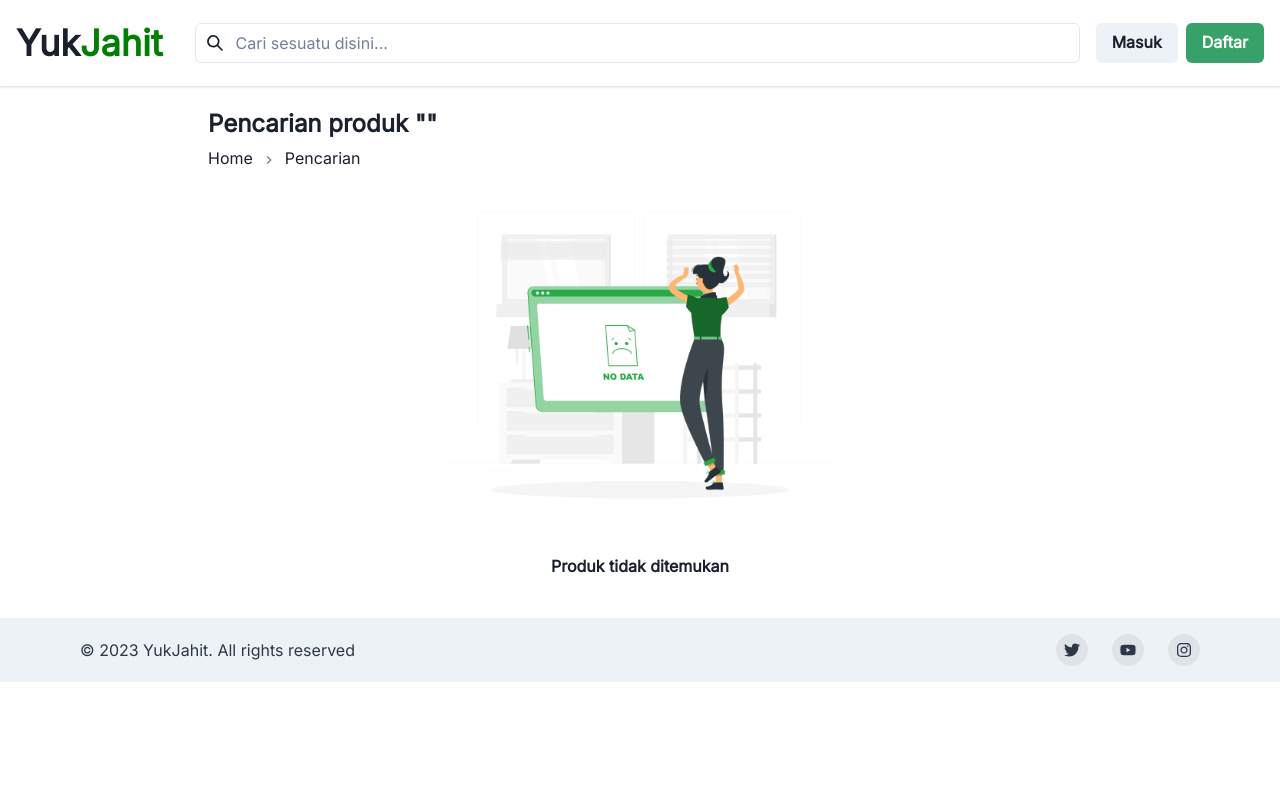
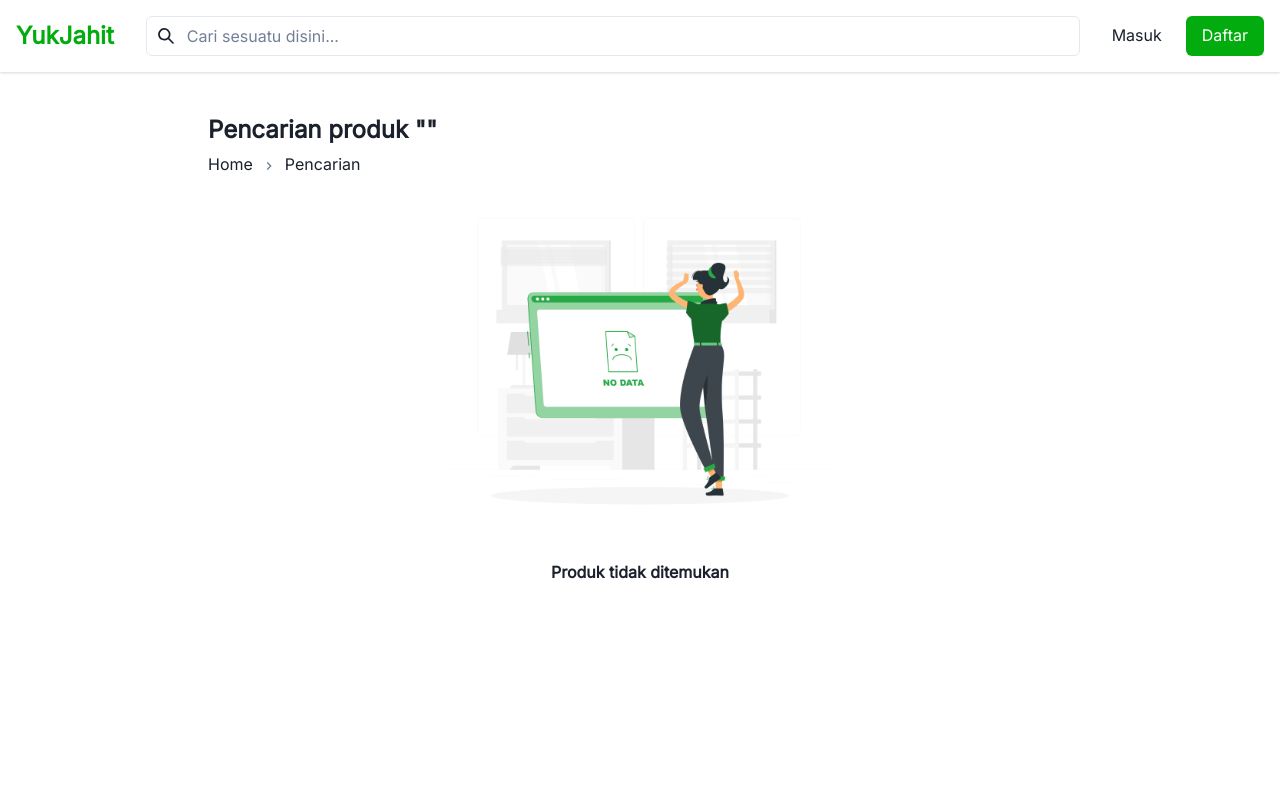
Before and after one commit to damaranshary/yuk-jahit-frontend, a React (Vite) app: page /search in a window 1280 px wide. Shown: the top 800 px of the page. Built offline with nearby package versions, Linux system fonts and the light colour scheme.

Commit message:
fix: changes ui

```diff
--- a/src/components/footer/index.tsx
+++ b/src/components/footer/index.tsx
@@ -45,21 +45,18 @@ const SocialButton = ({
 const Footer = () => {
   return (
     <Box
-      bg={useColorModeValue("gray.50", "gray.900")}
-      color={useColorModeValue("gray.700", "gray.200")}
       mt={10}
-      bgColor="gray.100"
     >
       <Container
         as={Stack}
         maxW={"6xl"}
-        py={4}
+        py={6}
         direction={{ base: "column", md: "row" }}
         spacing={4}
         justify={{ base: "center", md: "space-between" }}
         align={{ base: "center", md: "center" }}
       >
-        <Text>© 2023 YukJahit. All rights reserved</Text>
+        <Text size={"md"} fontWeight={"regular"}>© 2023 YukJahit. All rights reserved</Text>
         <Stack direction={"row"} spacing={6}>
           <SocialButton label={"Twitter"} href={"#"}>
             <FaTwitter />
--- a/src/components/navbar/index.tsx
+++ b/src/components/navbar/index.tsx
@@ -17,6 +17,7 @@ import {
 } from "@chakra-ui/react";
 
 import { ChangeEvent, useEffect, useState } from "react";
+import { FaShoppingCart } from "react-icons/fa";
 import { Link as RouterLink, useNavigate } from "react-router-dom";
 const Navbar = () => {
   const [login, setLogin] = useState(false); // if login is true, show logout button
@@ -58,11 +59,12 @@ const Navbar = () => {
       shadow="lg"
       boxShadow="base"
       p={4}
+      mb={10}
     >
       <Link as={RouterLink} to="/" mr="4">
-        <Text as="h1" fontSize="4xl" fontWeight="extrabold">
+        <Text as="h1" fontSize="2xl" fontWeight="bold" color="green.500">
           Yuk
-          <Text as="span" color="green">
+          <Text as="span">
             Jahit
           </Text>
         </Text>
@@ -84,7 +86,7 @@ const Navbar = () => {
       </Box>
       {!login ? ( // if login is false
         <ButtonGroup>
-          <Button as={RouterLink} to="/login">
+          <Button as={RouterLink} variant="ghost" to="/login">
             Masuk
           </Button>
           <Button as={RouterLink} colorScheme="green" to="/register">
@@ -94,11 +96,9 @@ const Navbar = () => {
       ) : (
         // if login is true
         <ButtonGroup>
-          <Link as={RouterLink} to="/cart">
-            <Button>Keranjang</Button>
-          </Link>
+          <Button as={RouterLink} to="/cart" variant="ghost" leftIcon={<FaShoppingCart />}>Keranjang</Button>
           <Menu>
-            <MenuButton as={Button} rightIcon={<ChevronDownIcon />}>
+            <MenuButton as={Button} variant="ghost" rightIcon={<ChevronDownIcon />}>
               Akun
             </MenuButton>
             <MenuList>
--- a/src/components/orderCard/index.tsx
+++ b/src/components/orderCard/index.tsx
@@ -77,7 +77,7 @@ const OrderCard = ({
             py={1}
             borderRadius={5}
           >
-            Kadaluarsa
+            Kedaluwarsa
           </Text>
         )}
         {status === "cancel" && (
--- a/src/components/productCard/index.tsx
+++ b/src/components/productCard/index.tsx
@@ -17,7 +17,7 @@ const ProductsCard = ({ _id, product_img, name, price }: ProductTypes) => {
       onClick={() => handleOnClick(_id)}
       _hover={{
         cursor: "pointer",
-        shadow: "xl",
+        shadow: "lg",
       }}
       shadow="md"
       boxShadow="base"
@@ -37,7 +37,7 @@ const ProductsCard = ({ _id, product_img, name, price }: ProductTypes) => {
         />
       </Center>
       <Stack direction="column" maxW="lg" mt="4">
-        <Text as="h1" fontSize="xl" fontWeight="semibold">
+        <Text as="h1" fontSize="md" fontWeight="semibold">
           {name}
         </Text>
         <Text as="p">
@@ -46,7 +46,7 @@ const ProductsCard = ({ _id, product_img, name, price }: ProductTypes) => {
             YukJahit
           </Text>
         </Text>
-        <Text as="p" fontSize="xl" fontWeight="bold">
+        <Text as="p" fontSize="md" fontWeight="semibold">
           Rp. {price}
         </Text>
       </Stack>
--- a/src/pages/home/index.tsx
+++ b/src/pages/home/index.tsx
@@ -16,12 +16,12 @@ const Home = () => {
 
   return (
     <Container maxW="4xl" centerContent>
-      <Image src="carousel-asset.jpg" rounded={10} my={5} />
       <Box>
-        <Text fontWeight="semibold" fontSize="2xl" my={5}>
+        <Image src="carousel-asset.jpg" rounded={10} />
+        <Text fontWeight="bold" fontSize="2xl" mt={8} mb={4}>
           Produk Terbaru
         </Text>
-        <SimpleGrid columns={{ base: 2, sm: 3, md: 4 }} spacing="15px" my={8}>
+        <SimpleGrid columns={{ base: 2, sm: 3, md: 4 }} spacing="16px">
           {products &&
             products.data.map((product) => {
               return <ProductsCard {...product} key={product._id} />;
@@ -34,6 +34,7 @@ const Home = () => {
             colorScheme="green"
             rounded={10}
             to="/products"
+            mt={8}
           >
             Lihat semua
           </Button>
--- a/src/pages/product/index.tsx
+++ b/src/pages/product/index.tsx
@@ -119,7 +119,7 @@ const Product = () => {
           flexDirection="column"
           maxW={{ base: "full", md: "300px" }}
         >
-          <Text as="h2" fontSize="2xl" fontWeight="bold">
+          <Text as="h2" fontSize="xl" fontWeight="bold">
             {name}
           </Text>
           <Divider mb={5} />
@@ -127,7 +127,7 @@ const Product = () => {
             {description}
           </Text>
           <Spacer />
-          <Text as="p" fontSize="2xl" fontWeight="semibold" mb={1}>
+          <Text as="p" fontSize="lg" fontWeight="semibold" mb={1}>
             Rp. {price}
           </Text>
           <Center justifyContent="normal">
--- a/src/router/index.tsx
+++ b/src/router/index.tsx
@@ -16,7 +16,9 @@ const AppRouter = () => {
   const Layout = ({ children }: any) => (
     <>
       <Navbar />
+      <div style={{minHeight: "100vh"}}>
       {children}
+      </div>
       <Footer />
     </>
   );
--- a/src/theme.ts
+++ b/src/theme.ts
@@ -5,6 +5,18 @@ const theme = extendTheme({
     heading: `"Open Sans", sans-serif`,
     body: `"Inter", sans-serif`,
   },
+  colors: {
+    green: {
+      500: "#03AC0E",
+    }
+  },
+  components: {
+    Button: {
+      baseStyle: {
+        fontWeight: "regular"
+      }
+    }
+  }
 });
 
 export default theme;
```
